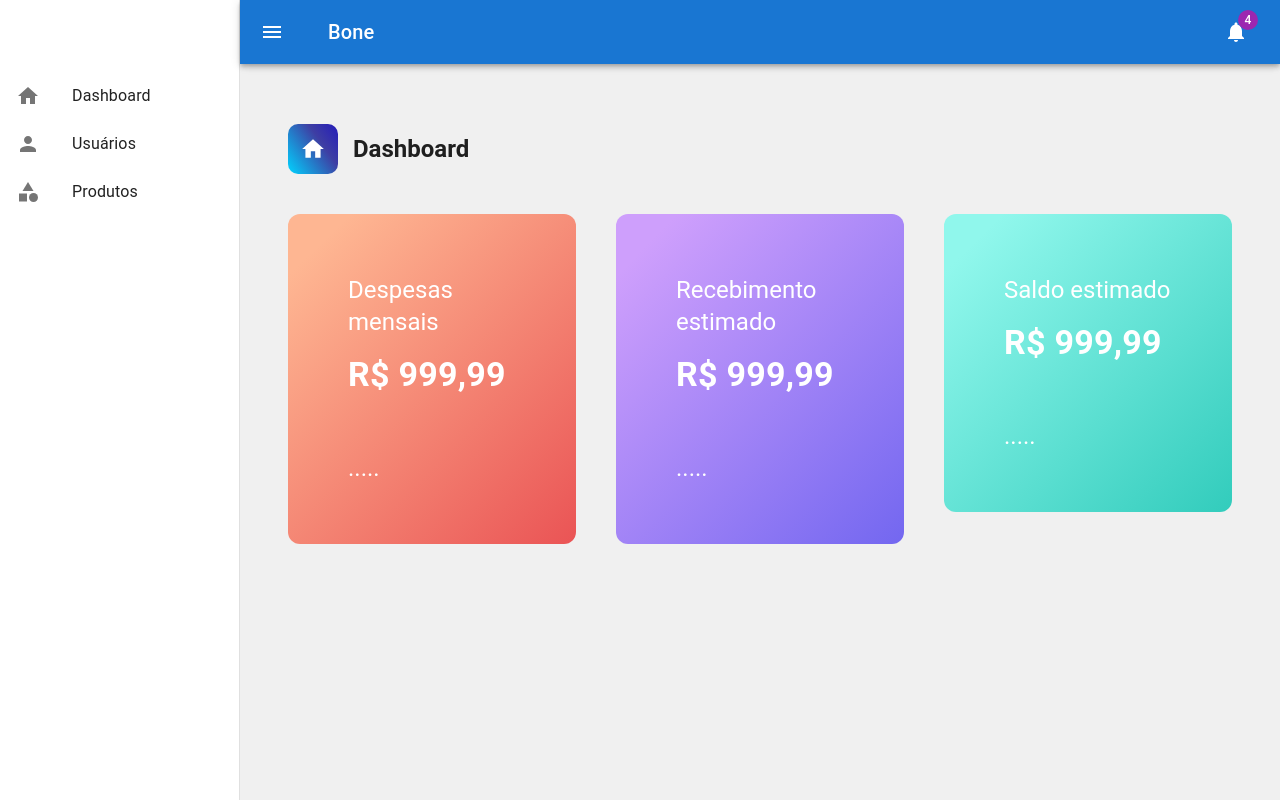
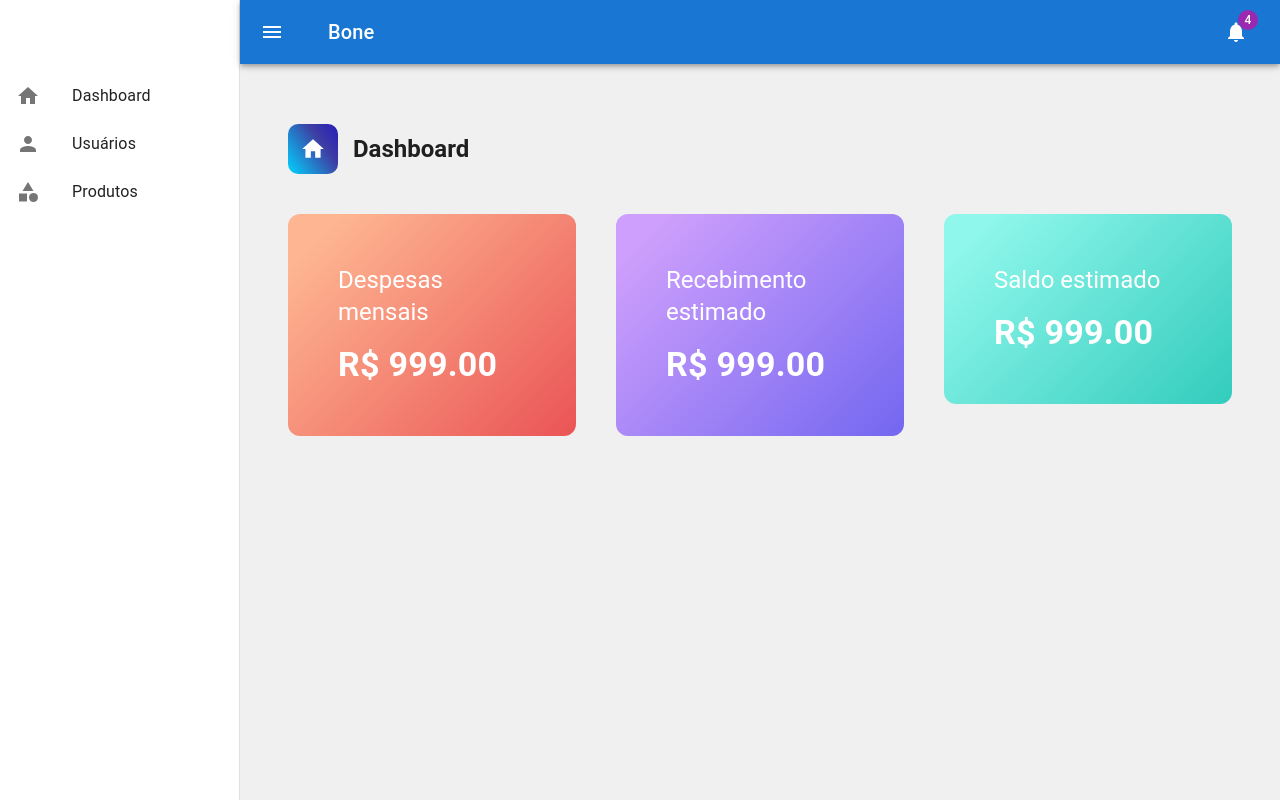
Before and after one commit to paulofreyyy/Bone, a React (Vite) app: page / in a window 1280 px wide. Built offline with nearby package versions, Linux system fonts and the light colour scheme.

Commit message:
feat: create dashboardCard component

```diff
--- a/src/components/Dashboard.tsx
+++ b/src/components/Dashboard.tsx
@@ -1,5 +1,6 @@
 import { Box, Container, Grid, Typography } from "@mui/material"
 import HomeIcon from '@mui/icons-material/Home';
+import { DashboardCard } from "./DashboardCard";
 
 export const Dashboard = () => {
     return (
@@ -29,57 +30,27 @@ export const Dashboard = () => {
                     </Grid>
 
                     <Grid item xs={4}>
-                        <Grid
-                            container
-                            gap={2}
-                            color={'white'}
-                            p={'60px'}
-                            direction={'column'}
-                            borderRadius={3}
-                            sx={{
-                                background: "linear-gradient( 135deg, #FEB692 10%, #EA5455 100%)"
-                            }}
-                        >
-                            <Typography variant="h5">Despesas mensais</Typography>
-                            <Typography variant="h4" fontWeight={'bold'}>R$ 999,99</Typography>
-                            <Typography variant="h5" mt={5}>.....</Typography>
-                        </Grid>
+                        <DashboardCard
+                            background="linear-gradient( 135deg, #FEB692 10%, #EA5455 100%)"
+                            cardValue={999}
+                            title="Despesas mensais"
+                        />
                     </Grid>
 
                     <Grid item xs={4}>
-                        <Grid
-                            container
-                            gap={2}
-                            color={'white'}
-                            p={'60px'}
-                            direction={'column'}
-                            borderRadius={3}
-                            sx={{
-                                background: "linear-gradient( 135deg, #CE9FFC 10%, #7367F0 100%)"
-                            }}
-                        >
-                            <Typography variant="h5">Recebimento estimado</Typography>
-                            <Typography variant="h4" fontWeight={'bold'}>R$ 999,99</Typography>
-                            <Typography variant="h5" mt={5}>.....</Typography>
-                        </Grid>
+                        <DashboardCard
+                            background="linear-gradient( 135deg, #CE9FFC 10%, #7367F0 100%)"
+                            cardValue={999}
+                            title="Recebimento estimado"
+                        />
                     </Grid>
 
                     <Grid item xs={4}>
-                        <Grid
-                            container
-                            gap={2}
-                            color={'white'}
-                            p={'60px'}
-                            direction={'column'}
-                            borderRadius={3}
-                            sx={{
-                                background: " linear-gradient( 135deg, #90F7EC 10%, #32CCBC 100%)"
-                            }}
-                        >
-                            <Typography variant="h5">Saldo estimado</Typography>
-                            <Typography variant="h4" fontWeight={'bold'}>R$ 999,99</Typography>
-                            <Typography variant="h5" mt={5}>.....</Typography>
-                        </Grid>
+                        <DashboardCard
+                            background="linear-gradient( 135deg, #90F7EC 10%, #32CCBC 100%)"
+                            cardValue={999}
+                            title="Saldo estimado"
+                        />
                     </Grid>
                 </Grid>
             </Container>
--- /dev/null
+++ b/src/components/DashboardCard.tsx
@@ -0,0 +1,24 @@
+import { Typography, Box } from "@mui/material"
+
+interface dashboardCardProps {
+    title: string;
+    cardValue: number;
+    background: string;
+}
+
+export const DashboardCard: React.FC<dashboardCardProps> = ({ title, cardValue, background }) => {
+    return (
+        <Box
+            sx={{
+                background: background,
+                color: "white",
+                padding: '50px',
+                borderRadius: '12px',
+                direction: "column"
+            }}
+        >
+            <Typography variant="h5" mb={2}>{title}</Typography>
+            <Typography variant="h4" fontWeight={'bold'}>{`R$ ${cardValue.toFixed(2)}`}</Typography>
+        </Box>
+    )
+}
```
